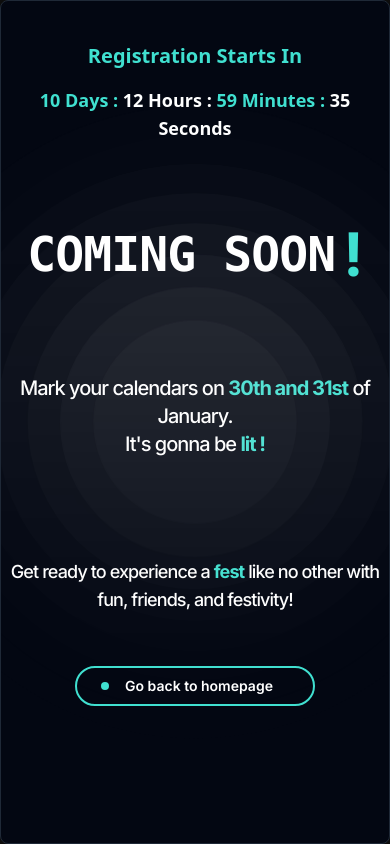
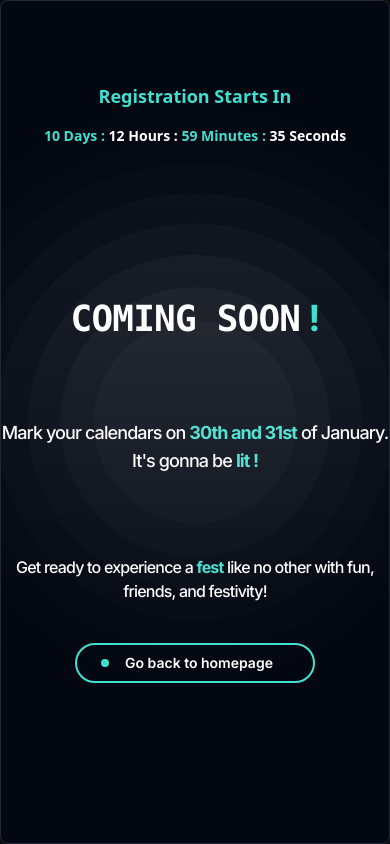
Before and after one commit to nikhilcodes0/xactitude2k25, a Next.js app: page /soon in a window 390 px wide. Built offline with nearby package versions, Linux system fonts and the light colour scheme.

Commit message:
minor changes

```diff
--- a/app/about/page.tsx
+++ b/app/about/page.tsx
@@ -29,7 +29,7 @@ const About = () => {
           About College
         </h1>
         <div>
-          <Image src={college} alt="bg1" className="h-[300px] w-[1200px] lg:h-[500px] mx-auto my-20" />
+          <Image src={college} alt="bg1" className="sm:h-[400px] w-[1200px] md:h-[600px] lg:h-[600px] mx-auto my-20" />
           <p className="text-justify mt-3 mb-7 font-inter lg:text-2xl">
             Kristu Jayanti College, founded in 1999, is managed by &quot;BODHI
             NIKETAN TRUST&quot; formed by the members of St. Joseph Province of
@@ -53,7 +53,7 @@ const About = () => {
         <hr className="opacity-30" />
         <h1 className="text-4xl text-center my-7 font-bold md:text-[4rem] lg:my-[4rem]">About Xactitude</h1>
         <div>
-          <Image src={xact} alt="bg1" className="h-[300px] w-[1200px] lg:h-[500px] mx-auto " />
+          <Image src={xact} alt="bg1" className="sm:h-[450px] md:h-[600px] w-[1200px] lg:h-[800px] mx-auto my-10" />
           <p className="text-justify my-3 font-inter lg:text-2xl">
             Xactitude is the flagship National IT Fest of Department of Computer
             Science (UG), hosted annually as a stage for colleges to compete in a
--- a/app/components/Card.tsx
+++ b/app/components/Card.tsx
@@ -6,7 +6,7 @@ import Image, { StaticImageData } from 'next/image'
 
 const Card = ({title, description, image, className, date, duration}: {title: string, description: string, image: string | StaticImageData, className: string, date: string, duration: string}) => {
   return (
-    <div className={`bg-white rounded-xl shadow-xl  shadow-neutral-950  flex flex-col font-black w-[220px] p-[0.5rem] mx-auto md:w-[360px] ${className}`}>
+    <div className={`bg-white rounded-xl shadow-xl  shadow-neutral-950  flex flex-col font-black w-[220px] p-[0.5rem] mx-auto md:w-[270px] ${className}`}>
       <div>
         <Image src={image} alt="bg1" className="w-full h-full object-cover"/>
       </div>
--- a/app/components/CountdownTimer.tsx
+++ b/app/components/CountdownTimer.tsx
@@ -38,8 +38,8 @@ const CountdownTimer: React.FC = () => {
 
   return (
     <div className="relative bottom-52 font-sans">
-      <h1 className=" text-xl font-bold text-[#40E0D0] text-center">Registration Starts In</h1>
-      <div className="text-white text-lg font-bold mt-4 text-center">
+      <h1 className=" text-lg md:text-xl font-bold text-[#40E0D0] text-center">Registration Starts In</h1>
+      <div className="text-white text-sm md:text-lg font-bold mt-4 text-center">
         <span className="text-[#40E0D0]">{timeLeft.days} Days : </span>{timeLeft.hours} Hours : <span className="text-[#40E0D0]">{timeLeft.minutes} Minutes : </span>{timeLeft.seconds} Seconds
       </div>
     </div>
--- a/app/components/Events.tsx
+++ b/app/components/Events.tsx
@@ -31,7 +31,7 @@ const Events = () => {
             title={eventsData[9].name}
             description={eventsData[9].description}
             image={eventsData[9].image}
-            className="relative bottom-[22rem] -left-[7rem] -rotate-[20deg] z-[8] md:bottom-[30.5rem] md:-left-[8rem]"
+            className="relative bottom-[22rem] -left-[7rem] -rotate-[20deg] z-[8] md:bottom-[26rem] md:-left-[8rem]"
             date={eventsData[9].date}
             duration="3 Hr"
           />
@@ -39,7 +39,7 @@ const Events = () => {
             title={eventsData[2].name}
             description={eventsData[2].description}
             image={eventsData[2].image}
-            className="relative bottom-[46rem] left-[8rem] rotate-[20deg] z-[8] md:bottom-[63rem] md:left-[10rem]"
+            className="relative bottom-[46rem] left-[8rem] rotate-[20deg] z-[8] md:bottom-[52.5rem] md:left-[10rem]"
             date={eventsData[2].date}
             duration="3 Hr"
           />
@@ -47,7 +47,7 @@ const Events = () => {
             title={eventsData[3].name}
             description={eventsData[3].description}
             image={eventsData[3].image}
-            className="relative bottom-[66rem] left-[15rem] rotate-[30deg] z-[7] md:bottom-[91rem] md:left-[18rem]"
+            className="relative bottom-[66rem] left-[15rem] rotate-[30deg] z-[7] md:bottom-[77rem] md:left-[18rem]"
             date={eventsData[3].date}
             duration="3 Hr"
           />
@@ -55,21 +55,21 @@ const Events = () => {
             title={eventsData[4].name}
             description={eventsData[4].description}
             image={eventsData[4].image}
-            className="relative bottom-[90rem] -left-[14rem] -rotate-[30deg] z-[6] md:bottom-[125rem] md:-left-[16rem]"
+            className="relative bottom-[90rem] -left-[14rem] -rotate-[30deg] z-[6] md:bottom-[106.7rem] md:-left-[16rem]"
             date={eventsData[4].date}
             duration="3 Hr"
           />
         </div>
       <div className='flex flex-col items-center  pb-12'>
-        <p className='text-neutral-400 text-2xl font-antonio font-bold mx-auto lg:text-3xl'>ON 30th & 31st JAN</p>
+        <p className='text-neutral-400 text-2xl font-antonio font-bold mx-auto md:text-3xl'>ON 30th & 31st JAN</p>
         <div className='flex justify-between items-center mt-10 w-full'>
-          <hr className='border-neutral-400 w-[6rem] lg:w-[17rem]'/>
+          <hr className='border-neutral-400 w-[6rem] md:w-[17rem]'/>
           <Link href="/soon">
             <PulsatingButton className='block'>
               <p className='text-white text-3xl font-antonio font-bold mx-auto lg:text-4xl'>REGISTER</p>
             </PulsatingButton>
           </Link>
-          <hr className='border-neutral-400 w-[6rem] lg:w-[17rem]'/>
+          <hr className='border-neutral-400 w-[6rem] md:w-[17rem]'/>
         </div>
       </div>
     </div>
--- a/app/events/[eventName]/page.tsx
+++ b/app/events/[eventName]/page.tsx
@@ -47,18 +47,18 @@ const EventPage = async ({ params }: PageProps) => {
 
   return (
     <div className="bg-white font-sans py-4 lg:px-10">
-      <div className="p-4">
-        <h1 className={`text-[3.9rem] font-black  md:text-[7rem] lg:text-[8rem] xl:text-[9rem] ${anton.className}`}>
+      <div className="p-4 md:flex md:justify-between md:items-center">
+        <h1 className={`text-[3.9rem] font-black  md:text-[6rem] lg:text-[6rem] xl:text-[7rem] 2xl:text-[9rem] ${anton.className}`}>
           {event.name}
         </h1>
-        <div className="flex mt-8 gap-7 items-center">
+        <div className="flex mt-8 gap-7 items-center md:justify-center">
           {event?.image && (
             <Image
               src={event.image}
               alt={event?.name ?? ""}
               width={500}
               height={500}
-              className="lg:w-[600px] lg:h-[600px]"
+              className="md:w-[400px] lg:w-[500px] lg:h-[500px] xl:w-[80%] xl:object-cover 2xl:w-full"
             />
           )}
         </div>
--- a/app/soon/page.tsx
+++ b/app/soon/page.tsx
@@ -13,41 +13,41 @@ const Soon = () => {
     <div className="dark relative flex h-screen w-full flex-col items-center justify-center overflow-hidden rounded-lg border bg-background md:shadow-xl">
 
       <CountdownTimer />
-      <div className="relative bottom-32">
+      <div className="relative bottom-16">
         <BoxReveal boxColor="#40E0D0">
           <p
-            className={`z-10 flex gap-2 items-center whitespace-pre-wrap text-center text-lg font-medium tracking-tighter text-white relative ${inter.className}`}
+            className={`z-10 flex gap-2 items-center whitespace-pre-wrap text-center text-base md:text-lg font-medium tracking-tighter text-white relative ${inter.className}`}
           >
-            <HyperText className="text-5xl" duration={1000}>
+            <HyperText className="text-4xl md:text-5xl 2xl:text-6xl" duration={1000}>
 
               Coming Soon
             </HyperText>
-            <span className="text-[#40E0D0] font-bold text-6xl">!</span>
+            <span className="text-[#40E0D0] font-bold text-4xl md:text-5xl">!</span>
           </p>
         </BoxReveal>
       </div>
       <div className="relative top-36 ">
         <BoxReveal boxColor="#40E0D0">
           <p
-            className={`z-10 whitespace-pre-wrap text-center text-lg font-medium tracking-tighter text-white ${inter.className}`}
+            className={`z-10 whitespace-pre-wrap text-center text-base md:text-lg font-medium tracking-tighter text-white ${inter.className}`}
         >
           Get ready to experience a <span className="text-[#40E0D0] font-bold">fest</span> like no other with fun, friends, and
           festivity!
         </p>
         </BoxReveal>
       </div>
-      <div className="relative bottom-24 ">
+      <div className="relative  bottom-10 md:bottom-0">
         <BoxReveal boxColor="#40E0D0">
-            <p className={`text-center text-xl font-medium tracking-tighter text-white ${inter.className}`}>
+            <p className={`text-center text-lg md:text-xl font-medium tracking-tighter text-white ${inter.className}`}>
             Mark your calendars on <span className="text-[#40E0D0] font-bold">30th and 31st</span> of January. </p>
-            <p className={`text-center text-xl font-medium tracking-tighter text-white ${inter.className}`}>It&apos;s gonna be  <span className="text-[#40E0D0] font-bold">lit !</span>
+            <p className={`text-center text-lg md:text-xl font-medium tracking-tighter text-white ${inter.className}`}>It&apos;s gonna be  <span className="text-[#40E0D0] font-bold">lit !</span>
             </p>
         </BoxReveal>
       </div>
-      <div className="relative top-28">
+      <div className="relative top-32">
         <BoxReveal boxColor="#40E0D0">
             <Link href="/">
-          <InteractiveHoverButton className={`text-sm text-white ${inter.className} w-[15rem]`} text="Go back to homepage" />
+          <InteractiveHoverButton className={`text-sm md:text-base text-white ${inter.className} w-[15rem] md:w-[17rem]`} text="Go back to homepage" />
             </Link>
         </BoxReveal>
       </div>
--- a/tailwind.config.ts
+++ b/tailwind.config.ts
@@ -9,9 +9,7 @@ export default {
   ],
   theme: {
   	extend: {
-  		screens: {
-  			sm: '320px'
-  		},
+
   		colors: {
   			background: 'hsl(var(--background))',
   			foreground: 'hsl(var(--foreground))',
```
Also changed, not shown: app/components/Nav.tsx (+73 -46 lines), app/page.tsx (+33 -18 lines), app/assets/college.png, app/assets/xact.png.
